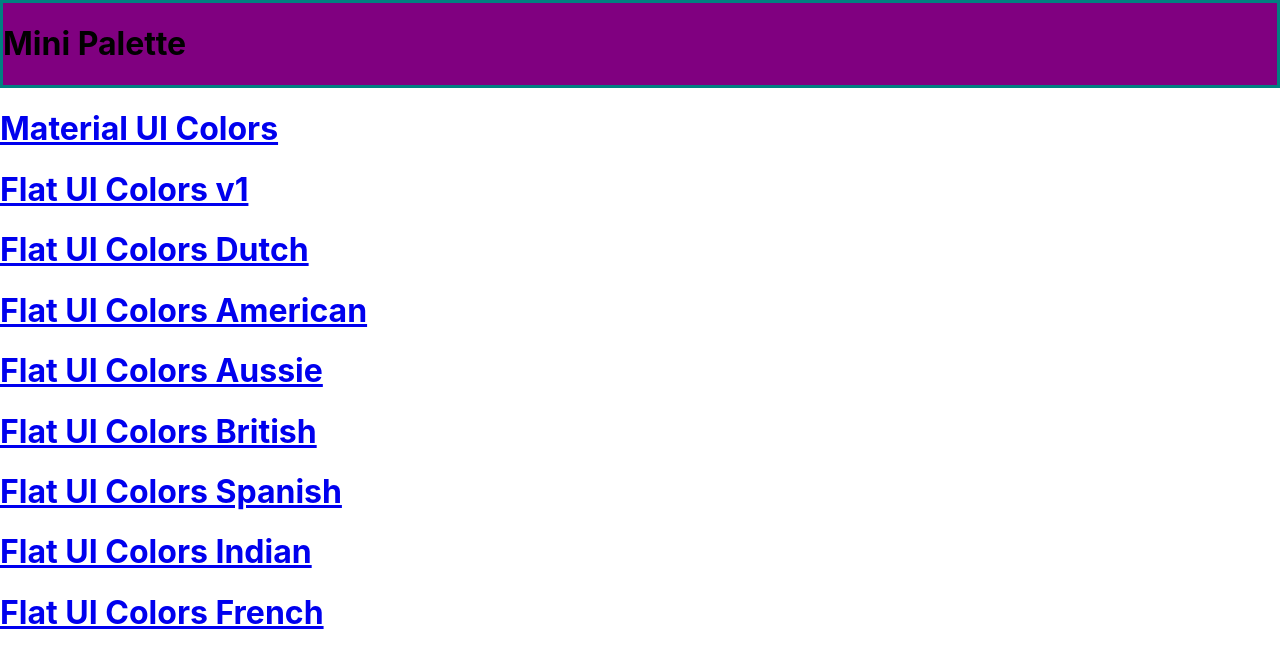
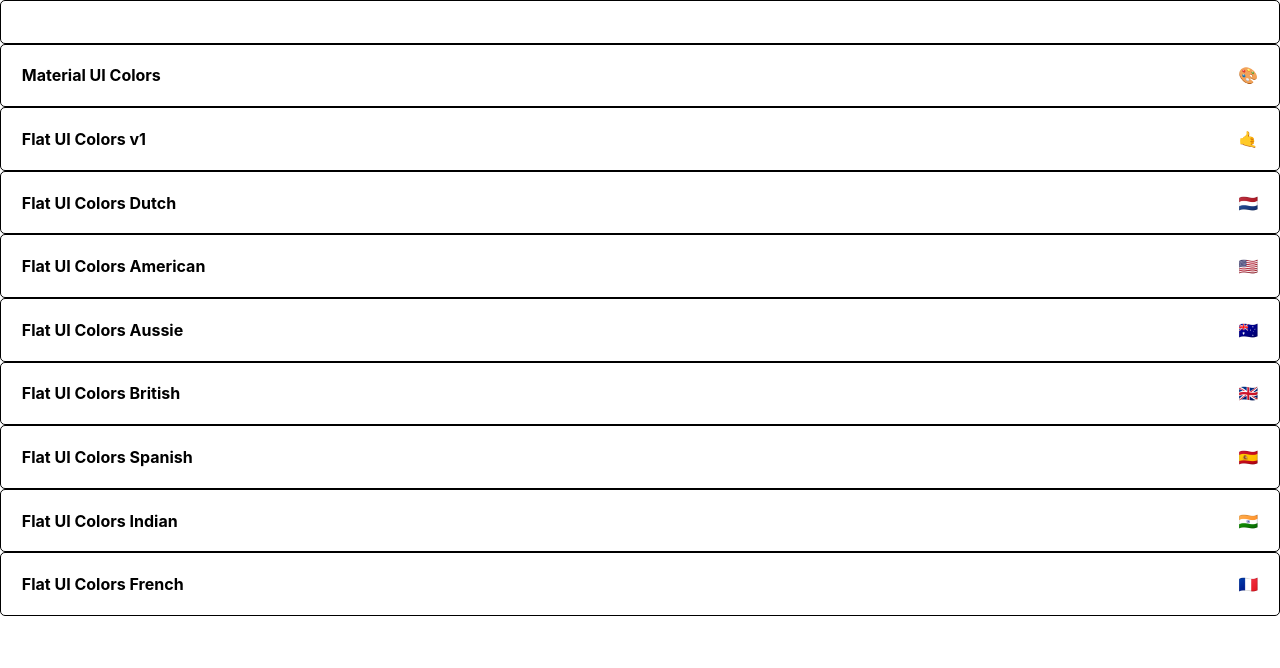
Before and after one commit to JunaidQureshi05/Paletly, a React (Create React App) app: page / in a window 1280 px wide. Shown: the top 668 px of the page. Built offline with nearby package versions, Linux system fonts and the light colour scheme.

Commit message:
start styling mini palette

```diff
--- a/src/components/MiniPalette/index.tsx
+++ b/src/components/MiniPalette/index.tsx
@@ -1,22 +1,48 @@
+// MiniPalette.tsx
 import React from "react";
-import "./MiniPalette.css";
 import { withStyles } from "@mui/styles";
-import { style } from "@mui/system";
+
 const styles = {
-  main: {
-    backgroundColor: "purple",
-    border: "3px solid teal",
+  root: {
+    backgroundColor: "white",
+    borderRadius: "5px",
+    padding: "0.5rem",
+    position: "relative" as const,
+    border: "1px solid black",
+    "& hover": {
+      cursor: "pointer",
+    },
+  },
+  colors: {
+    backgroundColor: "grey",
+  },
+  title: {
+    display: "flex",
+    justifyContent: "space-between",
+    alignItem: "center",
+    margin: "0",
+    color: "black",
+    padding: "0.8rem",
+    fontSize: "1rem",
+    position: "relative" as const,
+  },
+  emoji: {
+    marginLeft: "0.5rem",
+    fontSize: "1.5rem",
   },
 };
 
-const MiniPallete = (props: any) => {
-  const { classes } = props;
-  console.log(">>>", "Iam here", props);
+const MiniPalette = (props: any) => {
+  const { classes, paletteName, emoji } = props;
+
   return (
-    <div className={classes.main}>
-      <h1>Mini Palette</h1>
+    <div className={classes.root}>
+      <div className={classes.colors}></div>
+      <h5 className={classes.title}>
+        {paletteName} <span>{emoji}</span>
+      </h5>
     </div>
   );
 };
 
-export default withStyles(styles)(MiniPallete);
+export default withStyles(styles)(MiniPalette);
--- a/src/pages/HomePage/index.tsx
+++ b/src/pages/HomePage/index.tsx
@@ -3,14 +3,13 @@
 import { Link } from "react-router";
 import "./HomePage.css";
 import MiniPalete from "../../components/MiniPalette";
+import MiniPalette from "../../components/MiniPalette";
 const Home = () => {
   return (
     <div>
       <MiniPalete />
       {palettes.map((item) => (
-        <Link to={{ pathname: `/palette/${item.id}` }} key={item.id}>
-          <h1>{item.paletteName}</h1>
-        </Link>
+        <MiniPalette {...item} />
       ))}
     </div>
   );
```
